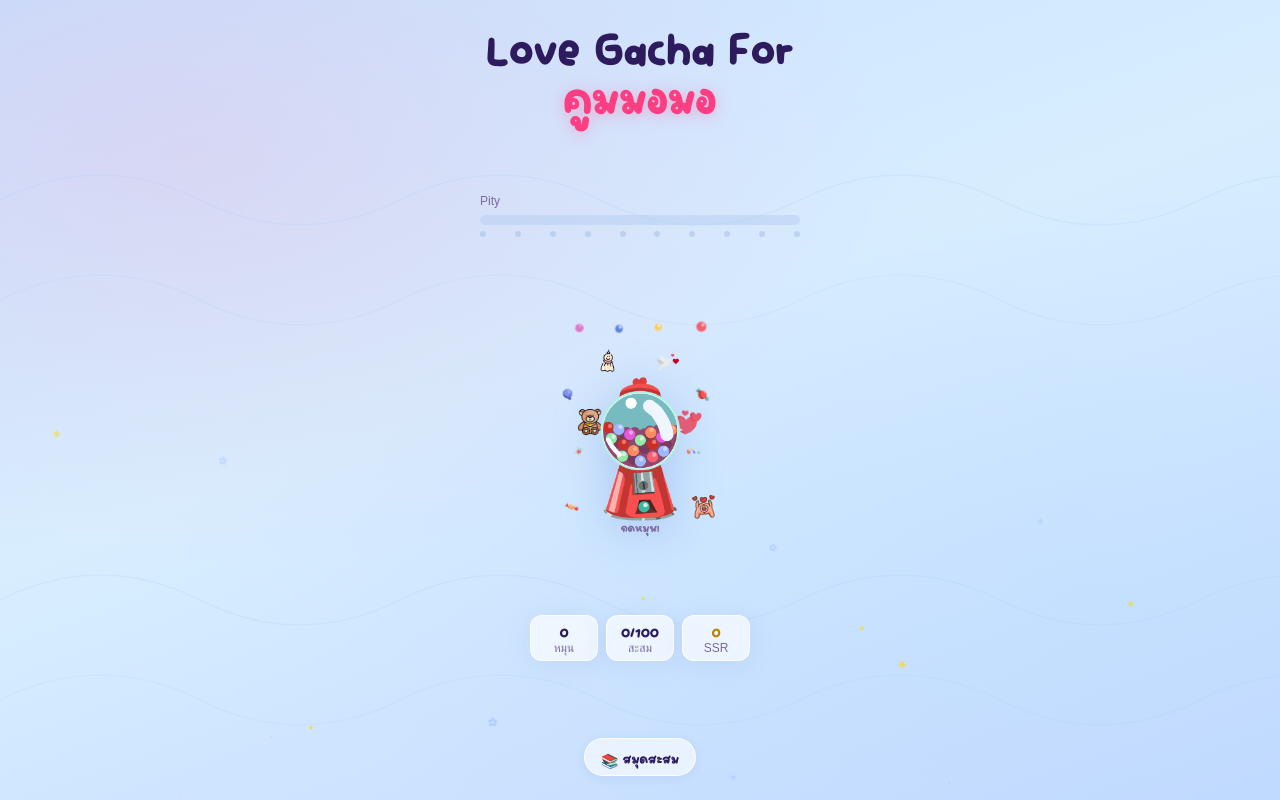
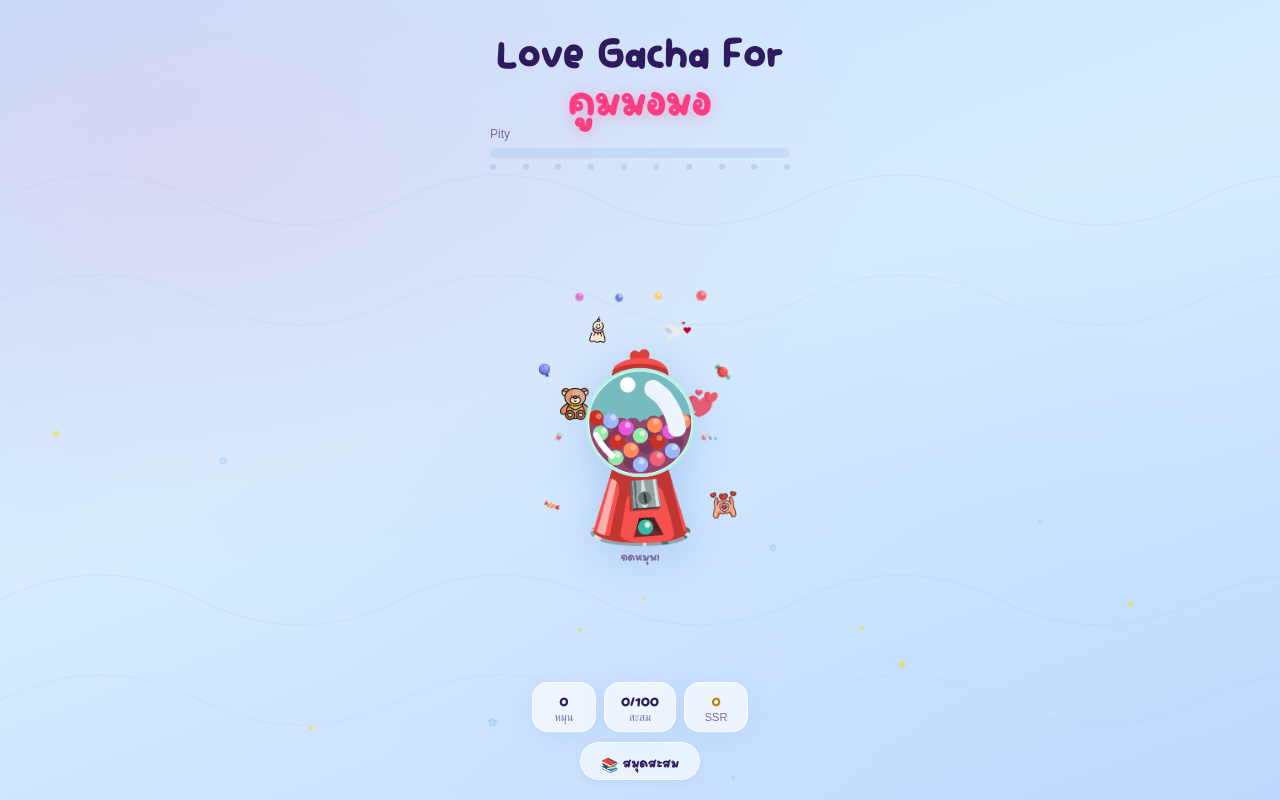
Before and after one commit to blackjxxxxx-del/Love-Gacha, a Next.js app: page / in a window 1280 px wide. Built offline with nearby package versions, Linux system fonts and the light colour scheme.

Commit message:
Move pity under title, stats at bottom, bigger machine

```diff
--- a/app/page.tsx
+++ b/app/page.tsx
@@ -54,32 +54,29 @@ export default function Home() {
     <>
       <ResultModal item={result} onClose={() => setResult(null)} isNew={isNew} />
 
-      <div className="h-screen flex flex-col items-center justify-between px-4 py-4">
+      <div className="h-[100dvh] flex flex-col items-center px-4">
 
-        {/* ── Title ── */}
+        {/* ── Title + Pity ── */}
         <motion.div
-          className="text-center pt-1"
+          className="text-center w-full max-w-[300px] mt-6"
           initial={{ opacity: 0, y: -20 }}
           animate={{ opacity: 1, y: 0 }}
           transition={{ duration: 0.7 }}
         >
           <h1
-            className="font-bold"
-            style={{ fontFamily: "'IMTYC Birthday', 'Sarabun', sans-serif", lineHeight: 1, fontSize: "clamp(1.8rem, 9vw, 3rem)" }}
+            className="font-bold mb-2"
+            style={{ fontFamily: "'IMTYC Birthday', 'Sarabun', sans-serif", lineHeight: 1.05, fontSize: "clamp(1.7rem, 8.5vw, 2.8rem)" }}
           >
-            <span className="title-love">Love Gacha For </span>
+            <span className="title-love">Love Gacha For</span>
             <br />
             <span className="title-name">คูมมอมอ</span>
           </h1>
-        </motion.div>
-
-        {/* ── Pity bar ── */}
-        <motion.div className="w-full max-w-xs" initial={{ opacity: 0 }} animate={{ opacity: 1 }} transition={{ delay: 0.4 }}>
           <PityBar pityCount={state.pityCount} />
         </motion.div>
 
-        {/* ── Gacha machine ── */}
+        {/* ── Gacha machine — flex-1 ── */}
         <motion.div
+          className="flex-1 flex items-center justify-center"
           initial={{ opacity: 0, scale: 0.5 }}
           animate={{ opacity: 1, scale: 1 }}
           transition={{ delay: 0.2, type: "spring", stiffness: 180, damping: 16 }}
@@ -87,37 +84,31 @@ export default function Home() {
           <GachaBall onOpen={handlePull} canPull={canPull} isAnimating={isAnimating} />
         </motion.div>
 
-        {/* ── Stats ── */}
+        {/* ── Stats + Nav ── */}
         <motion.div
-          className="flex gap-2 text-center"
-          initial={{ opacity: 0 }}
-          animate={{ opacity: 1 }}
+          className="flex flex-col items-center gap-2.5 mb-5"
+          initial={{ opacity: 0, y: 16 }}
+          animate={{ opacity: 1, y: 0 }}
           transition={{ delay: 0.5 }}
         >
+          <div className="flex gap-2">
             {[
-            { label: "หมุน", value: state.totalPulls,                                color: "#2D1B5E" },
-            { label: "สะสม", value: `${state.collectedIds.length}/${totalItems}`,    color: "#2D1B5E" },
-            { label: "SSR",  value: ssrCount,                                         color: "#B8860B" },
+              { label: "หมุน", value: state.totalPulls,                             color: "#2D1B5E" },
+              { label: "สะสม", value: `${state.collectedIds.length}/${totalItems}`, color: "#2D1B5E" },
+              { label: "SSR",  value: ssrCount,                                      color: "#B8860B" },
             ].map((s) => (
-            <div key={s.label} className="card-glass px-3 py-1 rounded-xl w-[68px] text-center">
+              <div key={s.label} className="card-glass px-4 py-1.5 rounded-2xl text-center min-w-[64px]">
                 <p className="text-base font-bold leading-tight" style={{ color: s.color, fontFamily: "'IMTYC Birthday', 'Sarabun', sans-serif" }}>
                   {s.value}
                 </p>
-              <p className="text-xs" style={{ color: "#7B6A9E" }}>{s.label}</p>
+                <p className="text-[11px]" style={{ color: "#7B6A9E" }}>{s.label}</p>
               </div>
             ))}
-        </motion.div>
+          </div>
 
-        {/* ── Nav ── */}
-        <motion.nav
-          className="flex gap-3 pb-2"
-          initial={{ opacity: 0, y: 20 }}
-          animate={{ opacity: 1, y: 0 }}
-          transition={{ delay: 0.7 }}
-        >
           <Link
             href="/collection"
-            className="flex items-center gap-1.5 px-4 py-2 rounded-full font-semibold text-sm transition-all hover:scale-105"
+            className="flex items-center gap-1.5 px-5 py-2 rounded-full font-semibold text-sm transition-all hover:scale-105"
             style={{
               fontFamily: "'IMTYC Birthday', 'Sarabun', sans-serif",
               background: "rgba(255,255,255,0.6)",
@@ -128,7 +119,7 @@ export default function Home() {
           >
             📚 สมุดสะสม
           </Link>
-        </motion.nav>
+        </motion.div>
 
       </div>
     </>
--- a/components/GachaBall.tsx
+++ b/components/GachaBall.tsx
@@ -13,16 +13,16 @@ const BALL_IMGS = [
 ];
 
 const DECORATIONS = [
-  { src: "/Im/sacdsacfasc.png",            x: -72, y: 15,  size: 28, delay: 0,    dur: 2.8 },
-  { src: "/Im/scascfsaf.png",              x: -60, y: 75,  size: 24, delay: 0.5,  dur: 3.1 },
-  { src: "/Im/sacdvewvre.png",             x: -68, y: 128, size: 22, delay: 1.1,  dur: 2.6 },
-  { src: "/Im/teddy-bear_4841256.png",     x: -50, y: 44,  size: 26, delay: 0.3,  dur: 3.4 },
-  { src: "/Im/wefwefewf.png",              x:  62, y: 15,  size: 26, delay: 0.7,  dur: 2.9 },
-  { src: "/Im/acadc7.png",                 x:  54, y: 75,  size: 22, delay: 0.2,  dur: 3.2 },
-  { src: "/Im/give-love_5680123.png",      x:  64, y: 128, size: 24, delay: 0.9,  dur: 2.7 },
-  { src: "/Im/love_2839131.png",           x:  48, y: 44,  size: 26, delay: 1.3,  dur: 3.0 },
-  { src: "/Im/teru-teru-bozu_7096623.png", x: -32, y: -16, size: 22, delay: 0.6,  dur: 3.5 },
-  { src: "/Im/pigeon_818600.png",          x:  28, y: -14, size: 22, delay: 0.4,  dur: 3.3 },
+  { src: "/Im/sacdsacfasc.png",            x: -95, y: 20,  size: 34, delay: 0,    dur: 2.8 },
+  { src: "/Im/scascfsaf.png",              x: -80, y: 90,  size: 28, delay: 0.5,  dur: 3.1 },
+  { src: "/Im/sacdvewvre.png",             x: -88, y: 155, size: 26, delay: 1.1,  dur: 2.6 },
+  { src: "/Im/teddy-bear_4841256.png",     x: -65, y: 54,  size: 32, delay: 0.3,  dur: 3.4 },
+  { src: "/Im/wefwefewf.png",              x:  82, y: 20,  size: 32, delay: 0.7,  dur: 2.9 },
+  { src: "/Im/acadc7.png",                 x:  70, y: 90,  size: 26, delay: 0.2,  dur: 3.2 },
+  { src: "/Im/give-love_5680123.png",      x:  84, y: 155, size: 28, delay: 0.9,  dur: 2.7 },
+  { src: "/Im/love_2839131.png",           x:  62, y: 54,  size: 30, delay: 1.3,  dur: 3.0 },
+  { src: "/Im/teru-teru-bozu_7096623.png", x: -42, y: -18, size: 26, delay: 0.6,  dur: 3.5 },
+  { src: "/Im/pigeon_818600.png",          x:  38, y: -16, size: 26, delay: 0.4,  dur: 3.3 },
 ];
 
 interface GachaBallProps {
@@ -98,8 +98,8 @@ export default function GachaBall({ onOpen, canPull, isAnimating }: GachaBallPro
                 <Image
                   src="/Im/299018-P85W5N-377.png"
                   alt="Gacha Machine"
-                  width={160}
-                  height={160}
+                  width={220}
+                  height={220}
                   className="object-contain"
                   style={{ filter: "drop-shadow(0 8px 24px rgba(100,140,220,0.35))" }}
                   priority
@@ -127,8 +127,8 @@ export default function GachaBall({ onOpen, canPull, isAnimating }: GachaBallPro
                 <Image
                   src="/Im/299018-P85W5N-377.png"
                   alt="Locked"
-                  width={160}
-                  height={160}
+                  width={220}
+                  height={220}
                   className="object-contain grayscale"
                 />
               </div>
```
Lines whose indentation alone changed are shown as unchanged.
